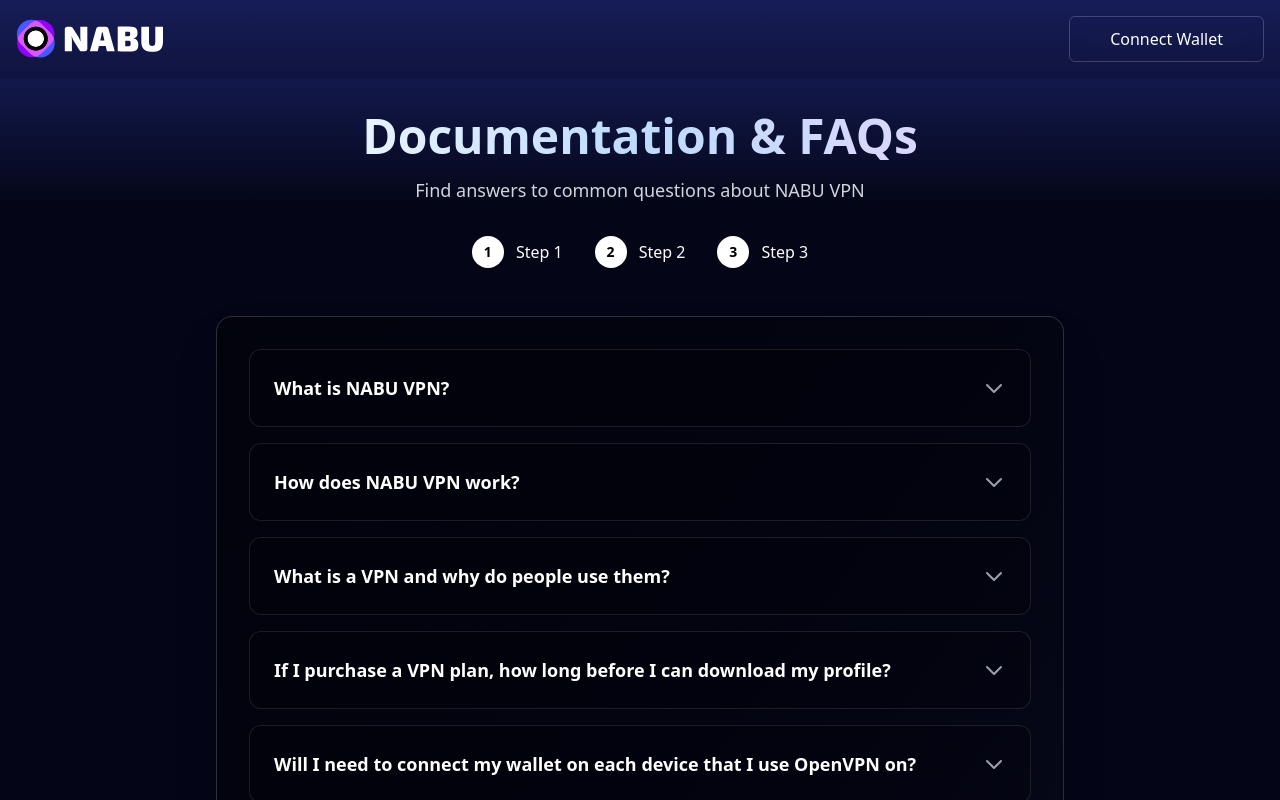
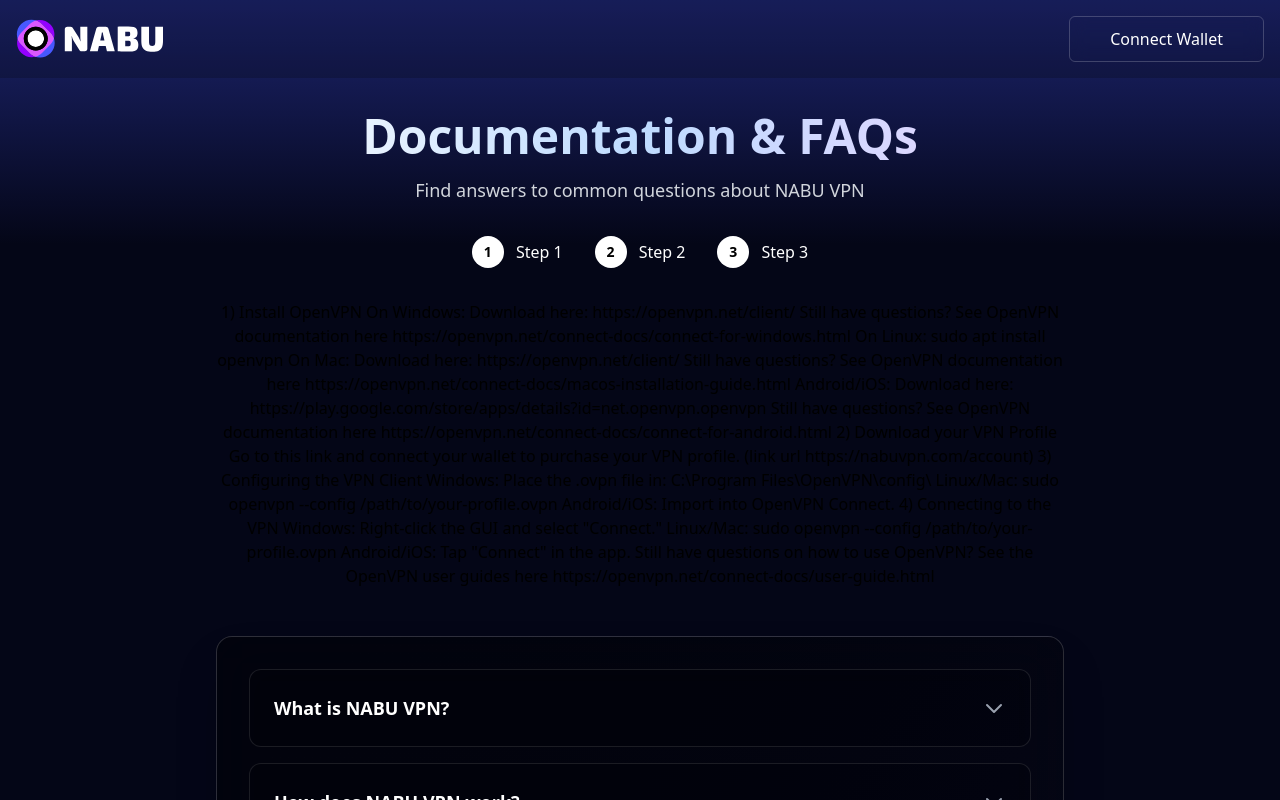
Before and after one commit to blinklabs-io/vpn-frontend, a React (Vite) app: page /docs-faqs in a window 1280 px wide. Shown: the top 800 px of the page. Built offline with nearby package versions, Linux system fonts and the light colour scheme.

Commit message:
Feat: Add how to steps
Feat: Add how to steps

Signed-off-by: EarnCoinPool <83303972+EarnCoinPool@users.noreply.github.com>

```diff
--- a/src/pages/DocsFaqs.tsx
+++ b/src/pages/DocsFaqs.tsx
@@ -113,6 +113,48 @@
               <span className="text-white font-medium">Step 3</span>
             </div>
           </div>
+          1) Install OpenVPN
+
+On Windows:
+Download here: https://openvpn.net/client/
+
+		Still have questions? See OpenVPN documentation here
+	https://openvpn.net/connect-docs/connect-for-windows.html
+
+On Linux:
+sudo apt install openvpn
+
+On Mac:
+Download here: https://openvpn.net/client/
+
+Still have questions? See OpenVPN documentation here https://openvpn.net/connect-docs/macos-installation-guide.html
+
+Android/iOS:
+Download here: https://play.google.com/store/apps/details?id=net.openvpn.openvpn
+
+	Still have questions? See OpenVPN documentation here
+https://openvpn.net/connect-docs/connect-for-android.html
+
+
+2) Download your VPN Profile
+Go to this link and connect your wallet to purchase your VPN profile.
+		(link url https://nabuvpn.com/account)
+
+
+3) Configuring the VPN Client
+Windows: Place the .ovpn file in: C:\Program Files\OpenVPN\config\
+Linux/Mac: sudo openvpn --config /path/to/your-profile.ovpn
+Android/iOS: Import into OpenVPN Connect.
+
+
+4) Connecting to the VPN
+Windows: Right-click the GUI and select "Connect."
+Linux/Mac: sudo openvpn --config /path/to/your-profile.ovpn
+Android/iOS: Tap "Connect" in the app.
+
+Still have questions on how to use OpenVPN?
+See the OpenVPN user guides here https://openvpn.net/connect-docs/user-guide.html
+
         </div>
 
         <div className="bg-gradient-to-br from-[#00000066] to-[#1a1a2e66] rounded-2xl p-8 backdrop-blur-xl border border-[#ffffff2a] shadow-2xl">
```
